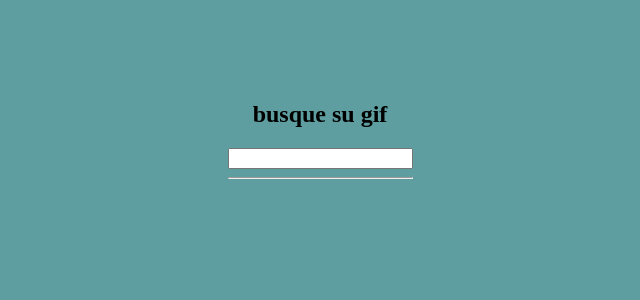
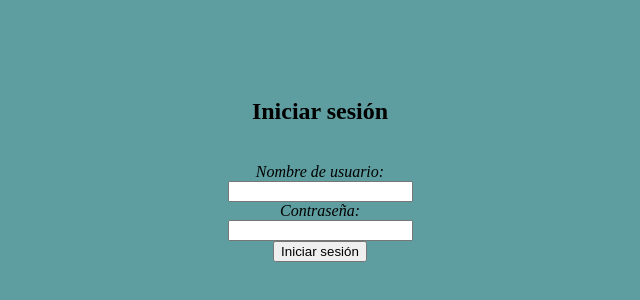
Before and after one commit to sebastianreinab/examenesDesWeb_2, a React (Vite) app in the folder examen_2/: page / in a window 1280 px wide. Shown: the part 262-562 px from the top of the page, without its empty margins (320-960 px from the left). Built offline with nearby package versions, Linux system fonts and the light colour scheme.

Commit message:
ultimo commit creo

```diff
--- a/examen_2/package.json
+++ b/examen_2/package.json
@@ -12,7 +12,8 @@
   "dependencies": {
     "prop-types": "^15.8.1",
     "react": "^18.2.0",
-    "react-dom": "^18.2.0"
+    "react-dom": "^18.2.0",
+    "react-router-dom": "^6.22.3"
   },
   "devDependencies": {
     "@types/react": "^18.2.66",
--- a/examen_2/src/componentes/ComponenteAppi.jsx
+++ b/examen_2/src/componentes/ComponenteAppi.jsx
@@ -9,7 +9,9 @@ export const ComponenteAppi =  () => {
 
     return(
         <>
-            <h2>busque su gif</h2>
+            <header>
+                <h2>busque su gif</h2>
+            </header>
             <VerGift setGifs={setGifs}/>
             <hr/>
             <ol>
--- a/examen_2/src/componentes/Login.jsx
+++ b/examen_2/src/componentes/Login.jsx
@@ -0,0 +1,47 @@
+import React, { useState } from 'react';
+import { ComponenteAppi } from './ComponenteAppi';
+import {Link, Routes, Route} from "react-router-dom"
+
+export const Login = () => {
+  const [username, setUsername] = useState('');
+  const [password, setPassword] = useState('');
+
+  const handleLogin = () => {
+
+    console.log('Usuario:', username);
+    console.log('Contraseña:', password);
+
+  };
+
+  return (
+    <>
+    <div className='div_log'>
+      <h2>Iniciar sesión</h2><br/>
+      <form className='form_log'>
+        <div>
+          <label htmlFor="username">Nombre de usuario:</label><br/>
+          <input
+            type="text"
+            id="username"
+            value={username}
+            onChange={(e) => setUsername(e.target.value)}
+          /><br/>
+        </div>
+        <div>
+          <label htmlFor="password">Contraseña:</label><br/>
+          <input
+            type="password"
+            id="password"
+            value={password}
+            onChange={(e) => setPassword(e.target.value)}
+          />
+        </div>
+
+          <button type="button" onClick={handleLogin}>Iniciar sesión</button>
+
+      </form>
+    </div>
+
+    </>
+  )
+}
--- a/examen_2/src/componentes/PedirGif.jsx
+++ b/examen_2/src/componentes/PedirGif.jsx
@@ -13,8 +13,8 @@ export const PedirGif = ({gif}) => {
 
     const getGifs = async() => {
         const url=`https://api.giphy.com/v1/gifs/trending?api_key=WkQFOUPuewhrmtUpLoiwZAFFKzKoCiAJ`
-        //const url=`api.giphy.com/v1/gifs/search?&api_key=WkQFOUPuewhrmtUpLoiwZAFFKzKoCiAJ&q=${gif}`
-        //const url=`api.giphy.com/v1/gifs/search?limit=10&api_key=WkQFOUPuewhrmtUpLoiwZAFFKzKoCiAJ&q=${gif}`
+        //const url=`https://api.giphy.com/v1/gifs/search?api_key=WOhpSaZQvEjQvmz0gevAItBzCEHbSoa4q&q=${gif}&limit=25&offset=0&rating=g&lang=en&bundle=messaging_non_clips`
+        //const url=`api.giphy.com/v1/gifs/search?limit=10&api_key=WkQFOUPuewhrmtUpLoiwZAFFKzKoCiAJ&q=naruto`
         //api.giphy.com/v1/gifs/search?limit=10&api_key=WkQFOUPuewhrmtUpLoiwZAFFKzKoCiAJ
         const respuesta = await fetch(url);
         const {data} = await respuesta.json();
@@ -34,7 +34,7 @@ export const PedirGif = ({gif}) => {
 
     return(
         <>
-            <div>
+            <div className="contenedor_img">
                 <h3>{gif}</h3>
 
                     {
--- a/examen_2/src/estilos/estilachos.css
+++ b/examen_2/src/estilos/estilachos.css
@@ -8,7 +8,45 @@ body {
   }
 
 .imagenes {
-    display: flex;
-    flex-direction: row;
     flex-wrap: wrap;
+    border: 1px;
+    border-radius: 6px;
+    margin-bottom: 10px;
+    margin-right: 10px;
+    overflow: hidden;
 }
+
+.imagenes img {
+  max-height: 170px;
+}
+
+.contenedor_img {
+  display: flex;
+  flex-direction: row;
+  flex-wrap: wrap;
+}
+
+header {
+  background-color: white;
+  display: flex;
+  justify-content: center;
+  align-items: center;
+  position: relative;
+  padding-top: 0%;
+}
+
+.div_log {
+  border: 1px;
+  border-radius: 15px;
+  border-width: 1cap;
+  height: 100px;
+  width: 300px;
+}
+.form_log {
+  border: 1px;
+  border-radius: 15px;
+  border-width: 1cap;
+  height: 100px;
+  width: 300px;
+  font-style: italic;
+}
--- a/examen_2/src/main.jsx
+++ b/examen_2/src/main.jsx
@@ -4,9 +4,12 @@ import App from './App.jsx'
 //import './index.css'
 import './estilos/estilachos.css'
 import { ComponenteAppi } from './componentes/ComponenteAppi.jsx'
+import { Login } from './componentes/Login.jsx'
 
 ReactDOM.createRoot(document.getElementById('root')).render(
   <React.StrictMode>
-    <ComponenteAppi />
+    <Login/>
   </React.StrictMode>,
 )
+//<ComponenteAppi />
+//<Login/>
```
Also changed, not shown: 1 other file (tests, documents, lock files or other folders).
